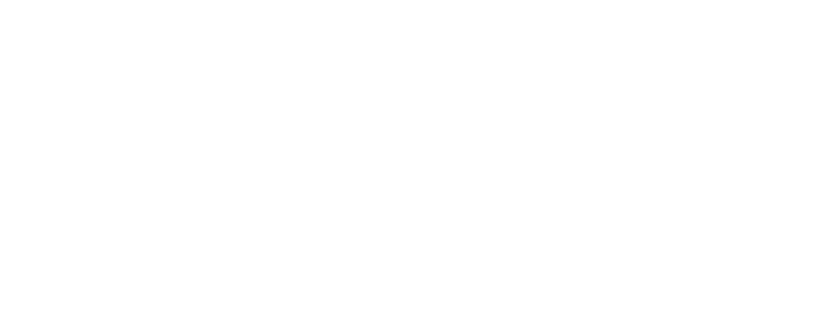
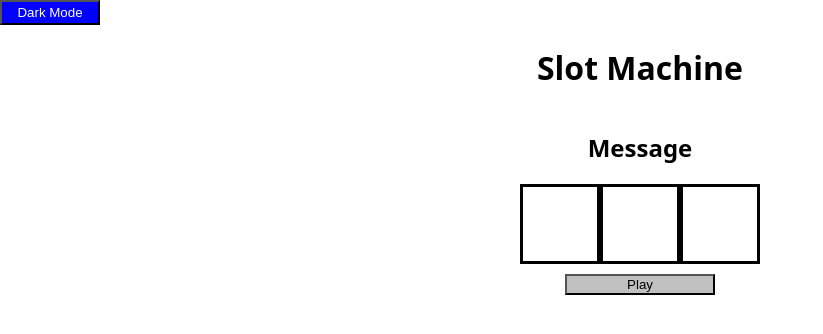
Before and after one commit to eyeseegIT/Unit-1-Project, a plain HTML site: page index.html in a window 1280 px wide. Shown: the whole page, without its empty margins (0-823 px from the left). Drawn offline with Linux system fonts and the light colour scheme.

Commit message:
grid set up

```diff
--- a/css/style.css
+++ b/css/style.css
@@ -0,0 +1,76 @@
+body {
+  --body-bg: white;
+  --btn-text-color: black;
+  --btn-bg-color: silver;
+  --light-dark-btn-bg: blue;
+  --light-dark-btn-color: white;
+  --light-dark-btn-content: "Dark Mode";
+  --grid-color: black;
+  --text-color: black;
+  --border-color: black;
+  background-color: var(--body-bg);
+	font-family: system-ui, -apple-system, BlinkMacSystemFont, "Segoe UI",
+		Roboto, Oxygen-Sans, Ubuntu, Cantarell, "Helvetica Neue", sans-serif;
+	margin: 0;
+  height: 100vh;
+  display: flex;
+  flex-direction: column;
+}
+
+body.dark {
+  --body-bg: #22232b;
+  --btn-text-color: black;
+  --btn-bg-color: silver;
+  --light-dark-btn-bg: green;
+  --color: var(--light-dark-btn-color);
+  --light-dark-btn-content: "Light Mode";
+  --grid-color: white;
+  --text-color: white;
+  --border-color: white;
+}
+
+h1, h2 {
+  text-align: center;
+  color: var(--text-color)
+}
+
+.grid {
+  display: grid;
+  grid-template-rows: repeat(1, 10vmin);
+  grid-template-columns: repeat(3, 10vmin);
+  grid-gap: 0vmin;
+  justify-content: center;
+  color: var(--grid-color);
+}
+
+div {
+  border: 3px solid black;
+  font-size: 8vmin;
+  text-align: center;
+  vertical-align: middle;
+  justify-content: center;
+  border-color: var(--border-color);
+}
+
+#play-button {
+  width: 150px;
+  display: inline-block;
+  justify-content: center;
+  margin: 10px auto;
+  background-color: var(--btn-bg-color);
+  color: var(--btn-text-color);
+}
+
+#light-dark-button {
+  background-color: var(--light-dark-btn-bg);
+  background-image: var(--light-dark-btn-bg);
+  color: var(--light-dark-btn-color);
+  width: 100px;
+  height: 25px;
+}
+
+#light-dark-button::after {
+  border: none;
+  color: var(--inverted-btn-text-color);
+  content: var(--light-dark-btn-content);
+}
--- a/index.html
+++ b/index.html
@@ -9,6 +9,16 @@
 	<title>Slot Machine</title>
 </head>
 <body>
+  <button id="light-dark-button" class="btn"></button>
+	<h1>Slot Machine</h1>
+	<h2 id="message">Message</h2>
 
+	<section class="grid">
+		<div id="0" class="reel"></div>
+		<div id="1" class="reel"></div>
+		<div id="2" class="reel"></div>
+	</section>
+
+	<button id="play-button">Play</button>
 </body>
 </html>
```
